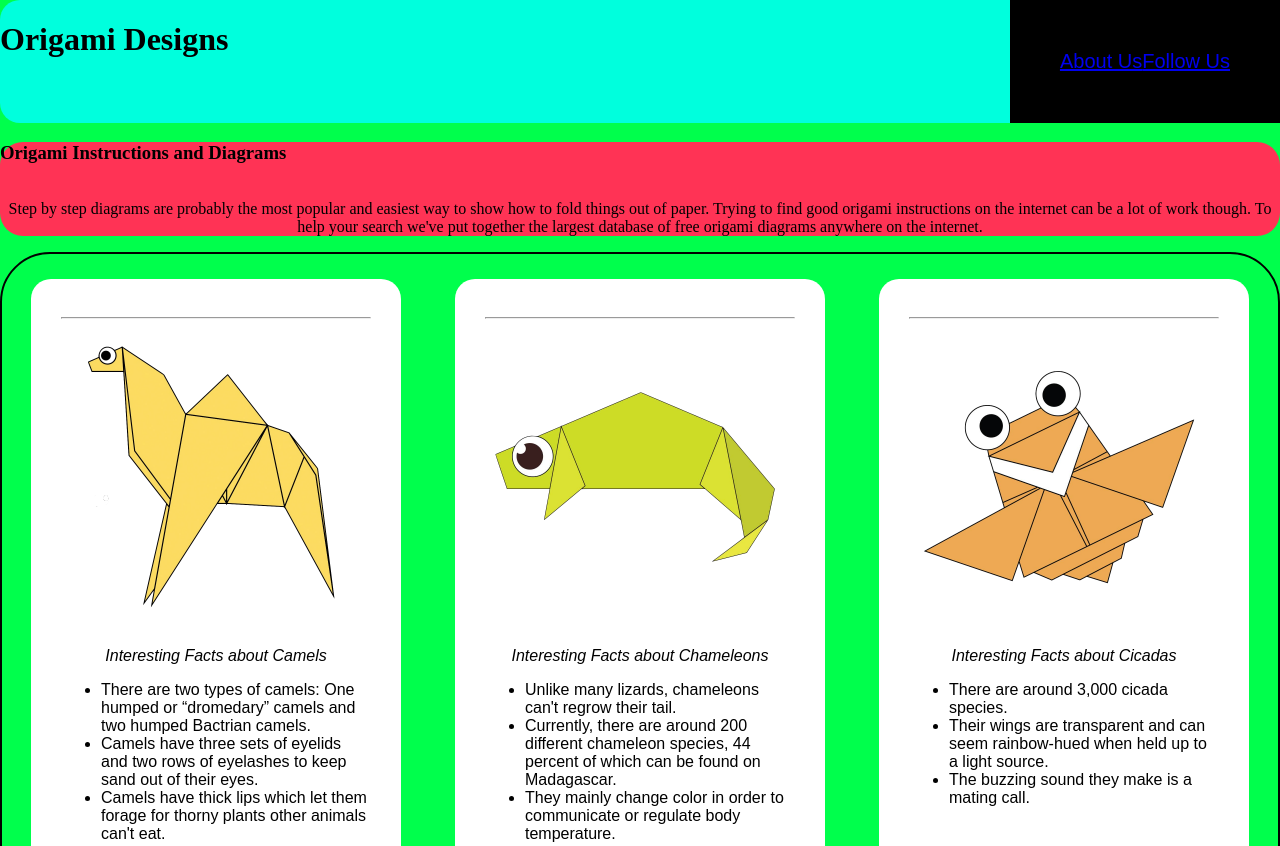
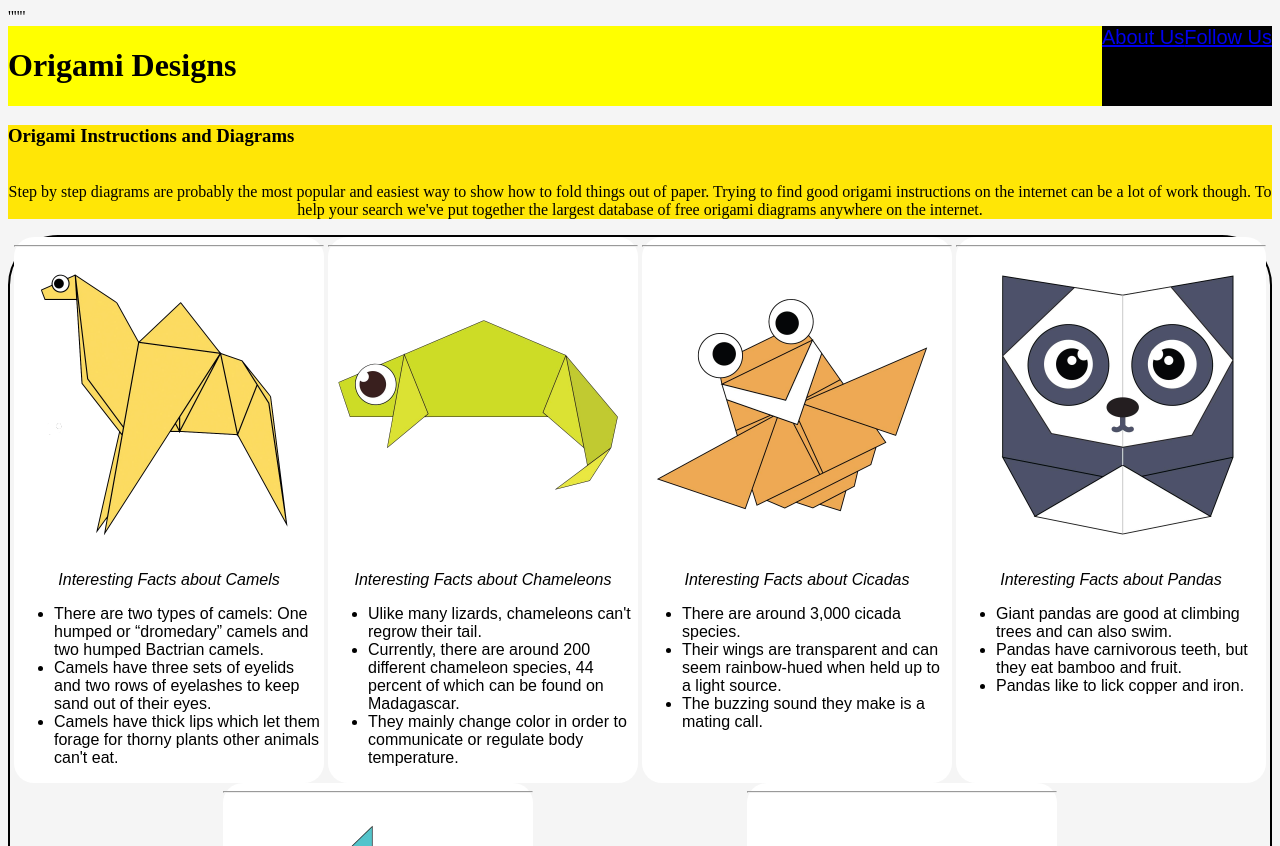
Before and after one commit to Keshu123324/p-51, a plain HTML site: page index.html in a window 1280 px wide. Shown: the top 846 px of the page. Drawn offline with Linux system fonts and the light colour scheme.

Commit message:
Add files via upload

```diff
--- a/index.html
+++ b/index.html
@@ -1,4 +1,4 @@
-<!DOCTYPE html>
+''''''<!DOCTYPE html>
 
 <html>
 
@@ -53,7 +53,7 @@ To help your search we've put together the largest database of free origami diag
 <p><i> Interesting Facts about Chameleons</i></p>
 
 <ul>
-   <li>Unlike many lizards, chameleons can't regrow their tail.</li>
+   <li>Ulike many lizards, chameleons can't regrow their tail.</li>
    <li>Currently, there are around 200 different chameleon species, 44 percent of which can be found on Madagascar.</li>
    <li>They mainly change color in order to communicate or regulate body temperature.</li>
 
--- a/style.css
+++ b/style.css
@@ -1,18 +1,17 @@
 
 .header{
-    border-radius:20px;
-    background-color:#00ffdd;
+    background-color:#ffff00;
     display: flex;
     justify-content: space-between;
     }
 
 .bodyimg{
-    border-radius:23px;
-    background-color:#FF3355
+    background-color:rgb(255, 230, 6)
+
 }
 
 .grid {
-border:2px solid #000000;
+border:2px solid black;
 border-radius:50px;
 display: flex;
 justify-content: space-evenly;
@@ -21,9 +20,8 @@ flex-wrap:wrap;
 
 .item{
 border-radius:20px;
-background-color:#FFFFFF;
-padding:30px;
-margin:25px;
+background-color:white;
+
 width:310px;
 font-family:fantasy;
 }
@@ -31,17 +29,15 @@ font-family:fantasy;
 .menu{
 display:flex;
 justify-content:space-between;
-background-color:#000000;
-padding:50px;
+background-color:black;
 font-size: 20px;
 font-family:sans-serif;
 font-weight:400;
-color:#FFFFFF;
+color:white;
 }
 
 body{
-    margin:0px;
-    background-color:#00ff4c
+    background-color:whitesmoke
 }
 
 p{
```
